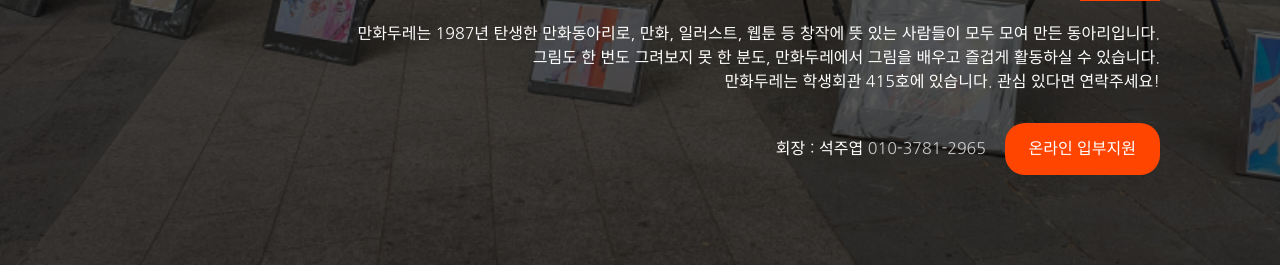
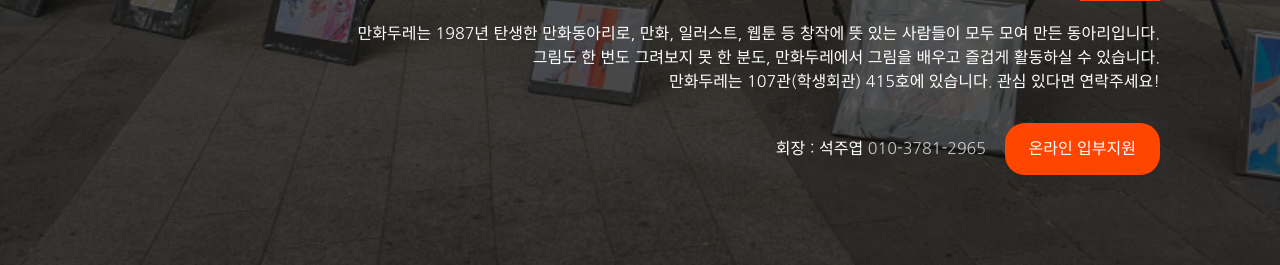
Before and after one commit to ManhwaDurae/caumd_website, a plain HTML site: page index.html in a window 1280 px wide. Shown: the part 535-800 px from the top of the page. Drawn offline with Linux system fonts and the light colour scheme; a web font is replaced by a local one.

Commit message:
Add building no.

```diff
--- a/index.html
+++ b/index.html
@@ -28,7 +28,7 @@
       <div class="line">&nbsp;</div>
       <p>만화두레는 1987년 탄생한 만화동아리로, 만화, 일러스트, 웹툰 등 창작에 뜻 있는 사람들이 모두 모여 만든 동아리입니다.<br>
       그림도 한 번도 그려보지 못 한 분도, 만화두레에서 그림을 배우고 즐겁게 활동하실 수 있습니다.<br>
-      만화두레는 학생회관 415호에 있습니다. 관심 있다면 연락주세요!<br>
+      만화두레는 107관(학생회관) 415호에 있습니다. 관심 있다면 연락주세요!<br>
       <br>
       회장 : 석주엽 <a href="tel:01037812965">010-3781-2965</a> <a href="https://apply.caumd.club"><button type="button">온라인 입부지원</button></a></p>
     </div>
```
